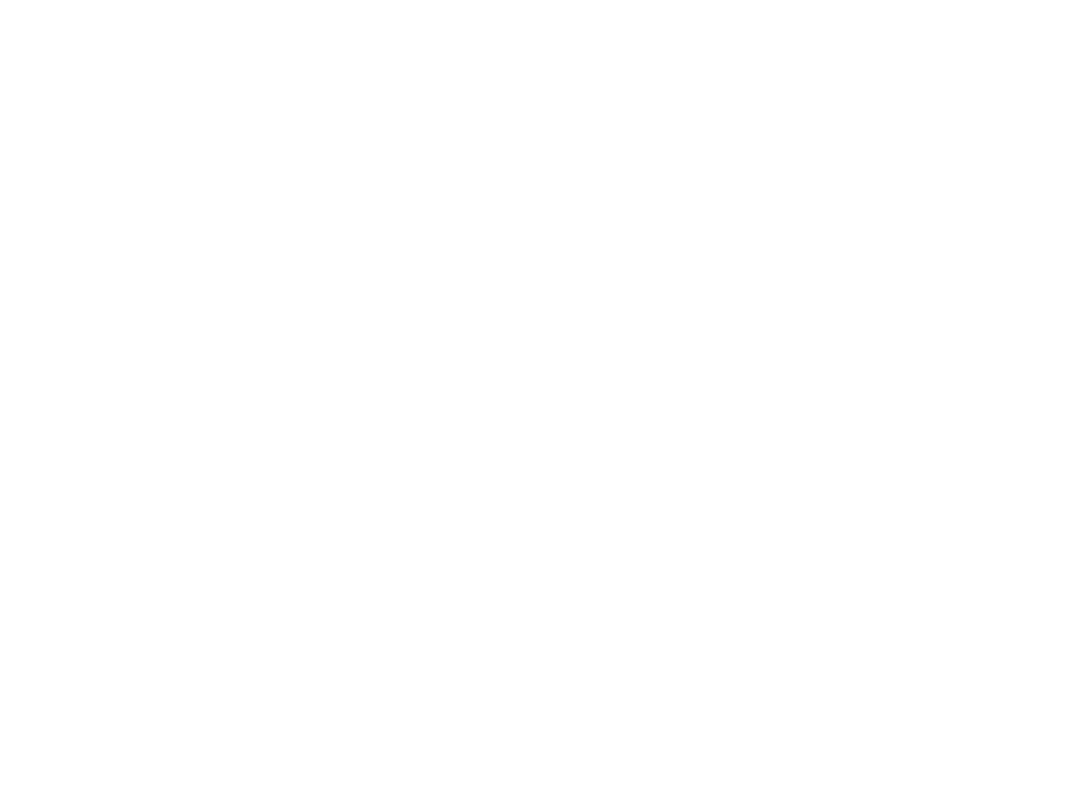
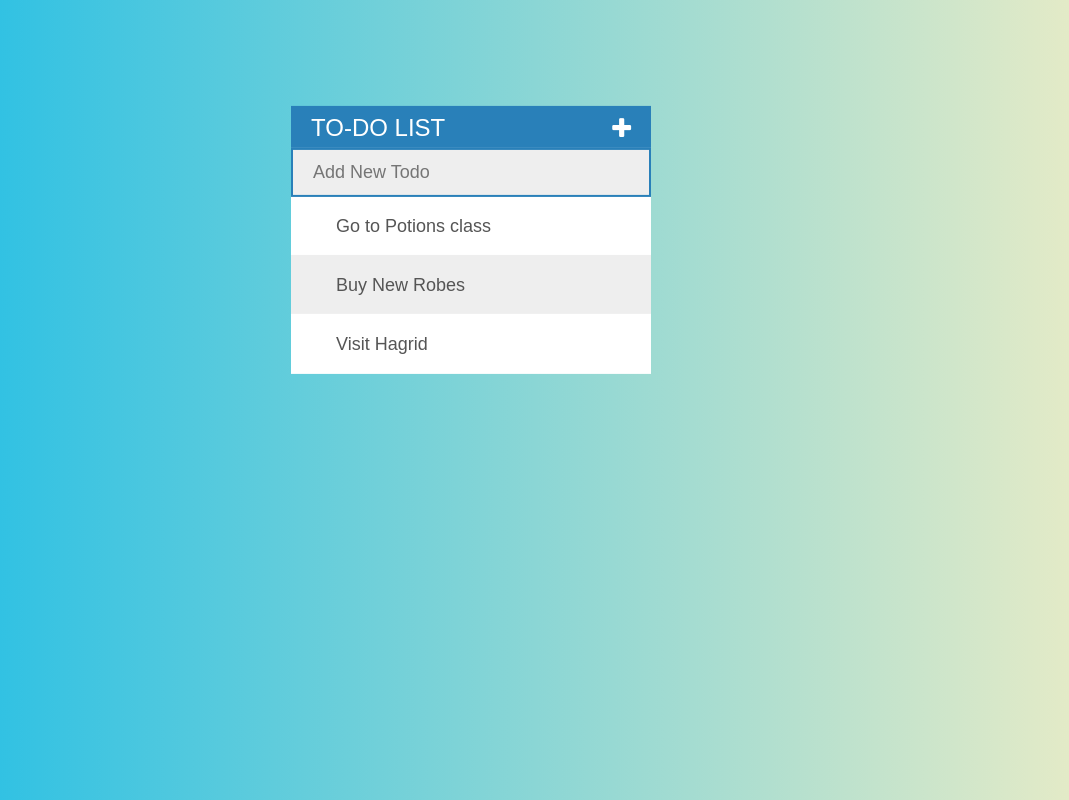
Before and after one commit to antonsos/TodoListJQ, a plain HTML site: page index.html in a window 1280 px wide. Shown: the whole page, without its empty margins (169-1238 px from the left). Drawn offline with Linux system fonts and the light colour scheme.

Commit message:
add stylization

```diff
--- /dev/null
+++ b/assets/css/main.css
@@ -0,0 +1,91 @@
+* {
+  padding: 0;
+  margin: 0;
+  box-sizing: border-box;
+}
+
+body {
+  min-height: 100vh;
+  background-image: linear-gradient(to right, #2bc0e4 10%, #eaecc6);
+  color: #555;
+  font-family: sans-serif;
+  font-size: 18px;
+  font-weight: normal;
+  line-height: 1.4;
+}
+
+.container {
+  position: absolute;
+  top: 30%;
+  left: 50%;
+  transform: translate(-50%, -50%);
+  width: 360px;
+}
+
+.container__title {
+  padding: 10px 20px;
+  background-color: #2980b9;
+  color: #fff;
+  font-size: 24px;
+  font-weight: normal;
+  line-height: 1;
+  text-transform: uppercase;
+}
+
+.container__title-btn {
+  position: relative;
+  float: right;
+  border: none;
+}
+
+.container__title-btn span {
+  position: absolute;
+  top: 0;
+  right: 0;
+  color: #fff;
+  font-size: 24px;
+  text-align: center;
+}
+
+.container__btn {
+  display: inline-block;
+  width: 0;
+  height: 40px;
+  margin-right: 20px;
+  border: none;
+  background: #e74c3c;
+  color: white;
+  transition: .2s;
+  text-align: center;
+  opacity: 0;
+}
+
+.container__input {
+  width: 100%;
+  padding: 10px 20px;
+  margin-top: -2px;
+  border: 2px solid #2980b9;
+  background-color: #eee;
+  color: #2980b9;
+  font: inherit;
+}
+
+.container__list {
+  list-style: none;
+}
+
+.container__item {
+  width: 100%;
+  padding: 10px 20px;
+  margin-top: -1px;
+  background-color: #fff;
+}
+
+.container__item:nth-child(even) {
+  background-color: #eeeeee;
+}
+
+.container__item:hover .container__btn {
+  width: 40px;
+	opacity: 1.0;
+}
--- a/assets/js/main.js
+++ b/assets/js/main.js
@@ -0,0 +1,4 @@
+$('.container__title-btn span').on('click', function() {
+  $('.container__title-btn span').toggleClass('fa-plus');
+  $('.container__title-btn span').toggleClass('fa-minus');
+});
--- a/index.html
+++ b/index.html
@@ -5,10 +5,36 @@
   <meta name="viewport" content="width=device-width, initial-scale=1.0">
   <meta http-equiv="X-UA-Compatible" content="ie=edge">
   <title>TodoList</title>
+  <link rel="stylesheet" type="text/css" href="https://cdnjs.cloudflare.com/ajax/libs/font-awesome/4.4.0/css/font-awesome.css">
+  <link rel="stylesheet" href="/assets/css/main.css">
   <script src="/assets/js/lib/jquery-3.3.1.min.js"></script>
 </head>
 <body>
+  <section class="container">
+    <h1 class="container__title">
+      To-do List
+      <button class="container__title-btn">
+        <span class="fa fa-plus"></span>
+      </button>
+    </h1>
 
+    <input type="text" class="container__input" placeholder="Add New Todo">
+
+    <ul class="container__list">
+      <li class="container__item">
+        <button class="container__btn fa fa-trash"></button>
+        Go to Potions class
+      </li>
+      <li class="container__item">
+        <button class="container__btn fa fa-trash"></button>
+        Buy New Robes
+      </li>
+      <li class="container__item">
+        <button class="container__btn fa fa-trash"></button>
+        Visit Hagrid
+      </li>
+    </ul>
+  </section>
   <script src="/assets/js/main.js"></script>
 </body>
 </html>
```
